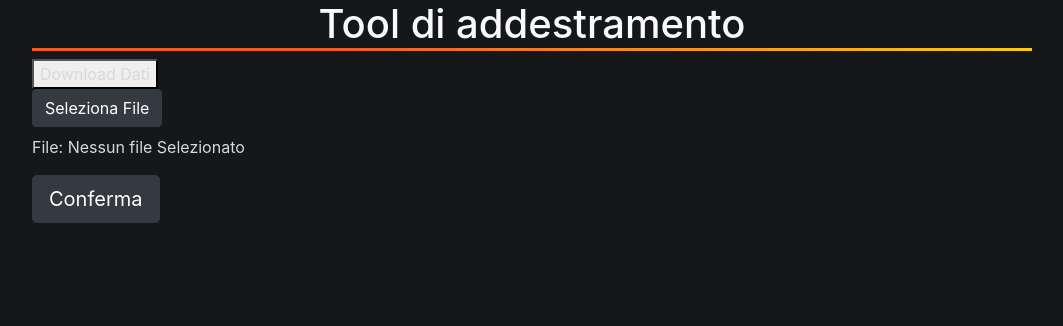
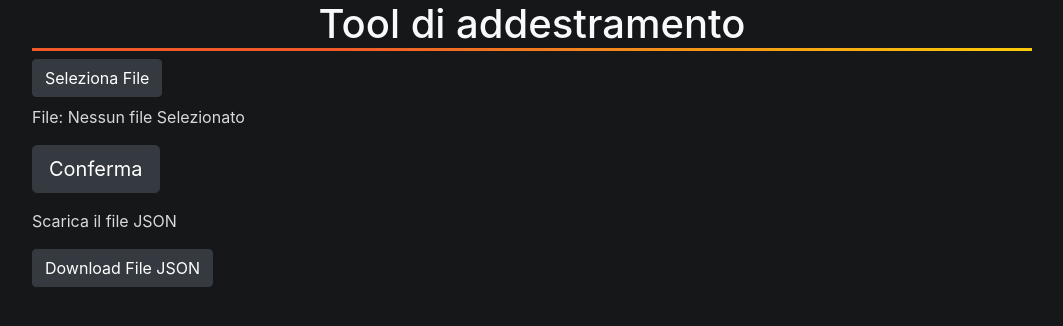
Before and after one commit to teamafkSWE/PredireConGrafana-SW, a React (Create React App) app in the folder prediction_tool/: page / in a window 1280 px wide. Shown: the top 326 px of the page, without its empty margins (108-1171 px from the left). Built offline with nearby package versions, Linux system fonts and the light colour scheme.

Commit message:
aggiunto btn download json

```diff
--- a/prediction_tool/src/components/input_component.jsx
+++ b/prediction_tool/src/components/input_component.jsx
@@ -1,6 +1,4 @@
 import React, {Component} from 'react';
-
-
 /*
  * Di default <input> prende un solo file
  * mentre <input multiple> permette di prendere più file
--- a/prediction_tool/src/davide-fouad/App.js
+++ b/prediction_tool/src/davide-fouad/App.js
@@ -1,5 +1,5 @@
 import React from 'react';
-import './App.css';
+//import './App.css';
 import Reg from "./algoritmi/provaReg";
 
 function App() {
--- a/prediction_tool/src/davide-fouad/algoritmi/provaReg.jsx
+++ b/prediction_tool/src/davide-fouad/algoritmi/provaReg.jsx
@@ -1,11 +1,14 @@
 import React,{Component} from "react";
 import Regression from "./regression";
 var fs=require('fs');
+
+
 class Reg extends Component{
     state={
       count:0,
        reg: new Regression({ numX: 3, numY: 1 })
     };
+
     insert(){
         this.state.reg.push({ x: [1, 5.5], y: [4.2] });
         this.state.reg.push({ x: [1,1,1], y: [10] });
@@ -16,7 +19,7 @@ class Reg extends Component{
     }
      downloadFile =  () => {
         const myData = this.state.reg.calculateCoefficients(); // I am assuming that "this.state.myData"
-         var data = JSON.stringify(myData,null,2);
+         var data = JSON.stringify(myData,null, 1);
 
          var element = document.createElement('a');
          element.setAttribute('href', 'data:text/json;charset=utf-8,' + encodeURIComponent(data));
@@ -33,9 +36,10 @@ class Reg extends Component{
         this.insert();
         return(
         <div>
-            <button onClick={this.downloadFile}>Download Dati</button>
-            <span></span>
-            <span>{console.log('coefficienti '+this.state.reg.calculateCoefficients())}</span>
+            <p></p>
+            <p>Scarica il file JSON</p>
+            <p></p>
+            <button onClick={this.downloadFile} className="btn btn-dark">Download File JSON</button>
         </div>);
     }
 
--- a/prediction_tool/src/index.jsx
+++ b/prediction_tool/src/index.jsx
@@ -10,8 +10,8 @@ import App from "./davide-fouad/App";
 ReactDom.render(
     <React.StrictMode>
         <Header/>
+        <States/>
         <App />
-        <States/>
     </React.StrictMode>,
     document.getElementById("root")
 );
```
Also changed, not shown: 1 other file (tests, documents, lock files or other folders).
